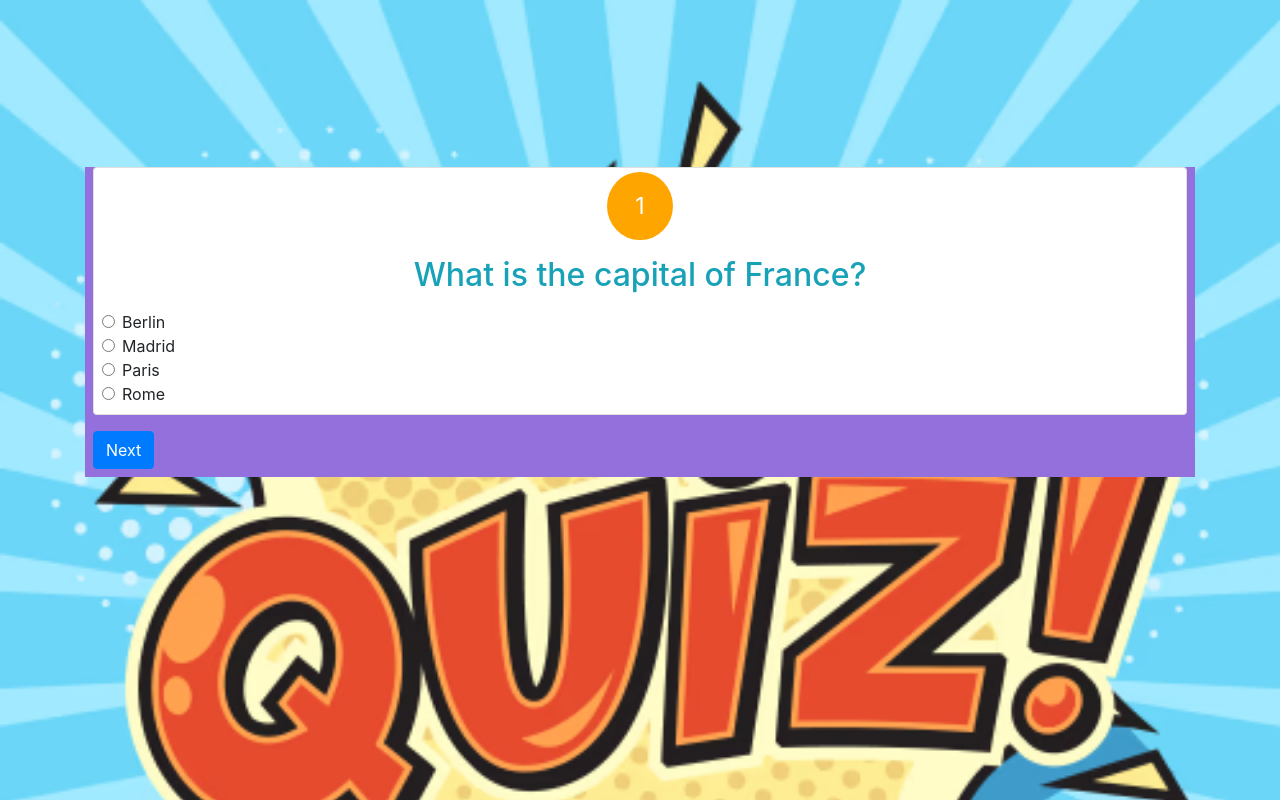
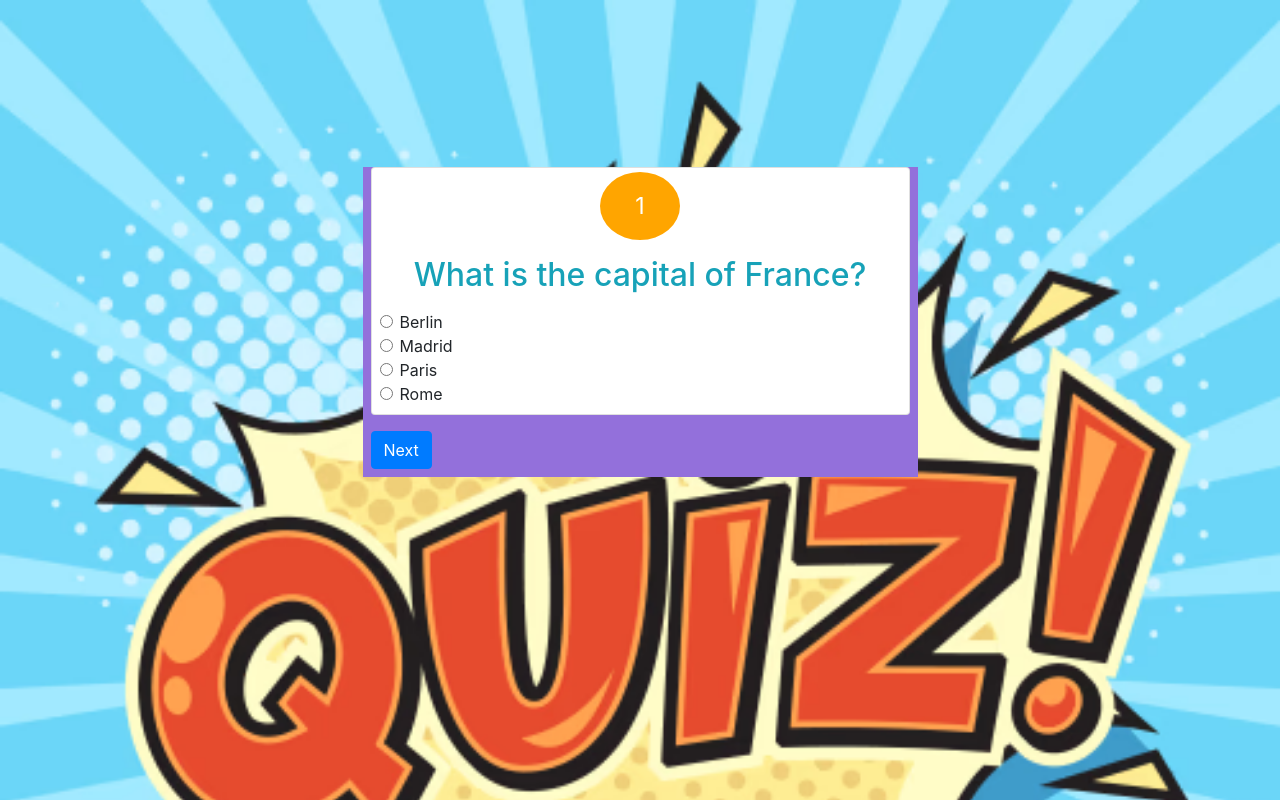
Before and after one commit to tronganhnguyenthanh/quiz, a React (Create React App) app: page / in a window 1280 px wide. Built offline with nearby package versions, Linux system fonts and the light colour scheme.

Commit message:
[UPDATE][FE] update quiz ui

```diff
--- a/src/css/style.css
+++ b/src/css/style.css
@@ -8,7 +8,7 @@ body{
  background-size:cover;
 }
 .text-heading{
-  width:6%;
+  width:15%;
   height:auto;
   margin:10px;
   text-align:center;
@@ -22,9 +22,10 @@ body{
 }
 
 .responsive-quiz{
+  width:50%;
+  background-color:mediumpurple;
+  margin:auto;
   margin-top:15%;
-  width:100%;
-  background-color:mediumpurple;
 }
 
 @media (max-width:768px){
@@ -34,4 +35,7 @@ body{
   .text-heading-responsive{
     font-size:19px;
   }
+  .responsive-quiz{
+    width:100%;
+  }
 }
```
